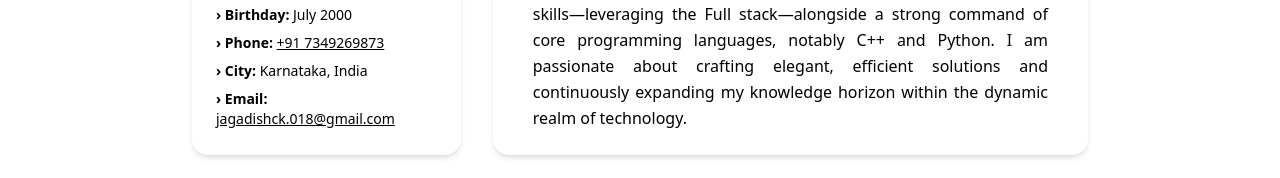
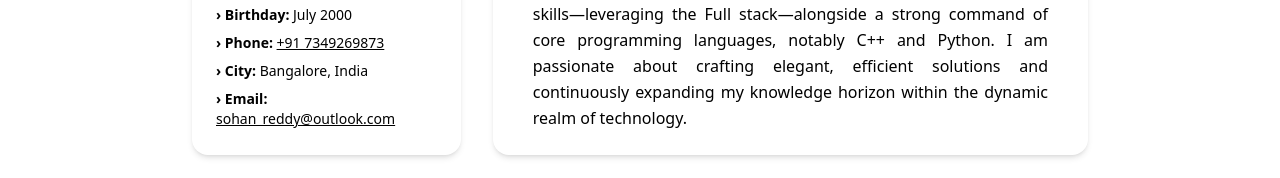
Before and after one commit to sohanreddyk/my-portfolio-next, a Next.js app: page /block/about-block in a window 1280 px wide. Shown: the part 401-579 px from the top of the page. Built offline with nearby package versions, Linux system fonts and the light colour scheme.

Commit message:
Update location and email contact in AboutBlock component

```diff
--- a/app/block/about-block/AboutBlock.tsx
+++ b/app/block/about-block/AboutBlock.tsx
@@ -40,16 +40,16 @@ const AboutBlock = () => {
             <li>
               <span className="font-semibold">› City:</span>{" "}
               <span id="location" className=" text-black dark:text-white">
-                Karnataka, India
+                Bangalore, India
               </span>
             </li>
             <li>
               <span className="font-semibold">› Email:</span>{" "}
               <a
-                href="mailto:jagadishck.018@gmail.com"
+                href="mailto:sohan_reddy@outlook.com"
                 className=" text-black dark:text-white underline hover:text-orange-400"
               >
-                jagadishck.018@gmail.com
+                sohan_reddy@outlook.com
               </a>
             </li>
           </ul>
```
